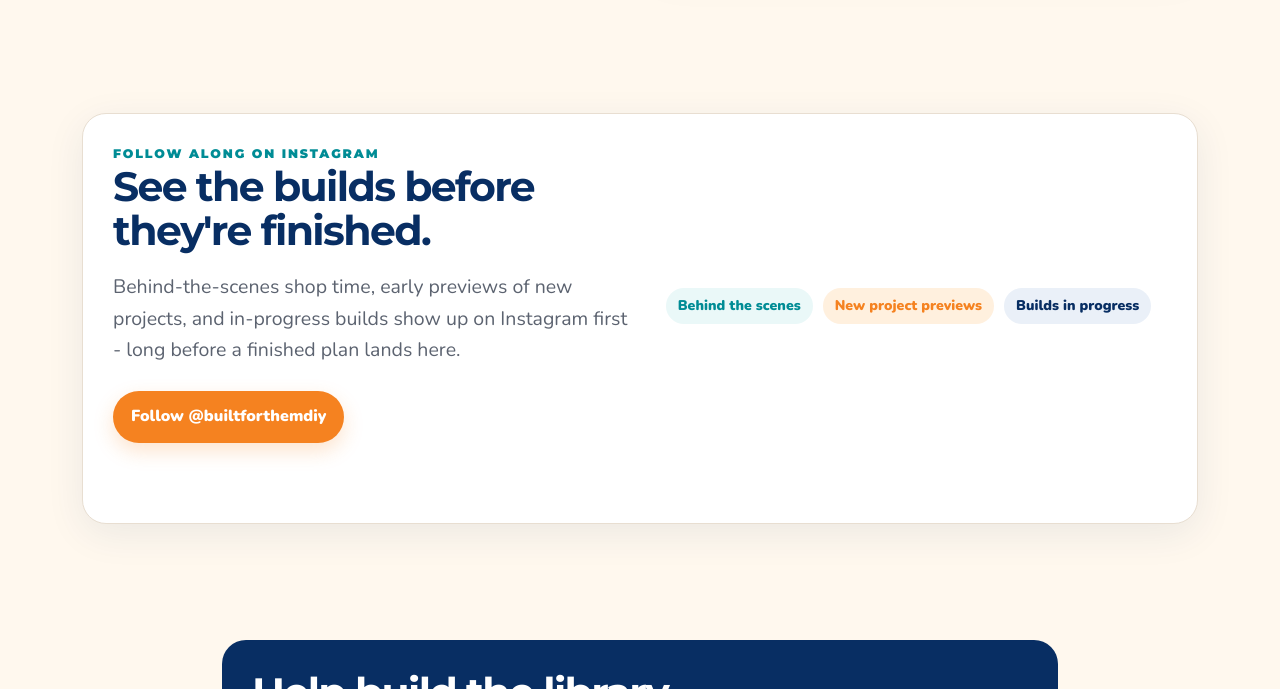
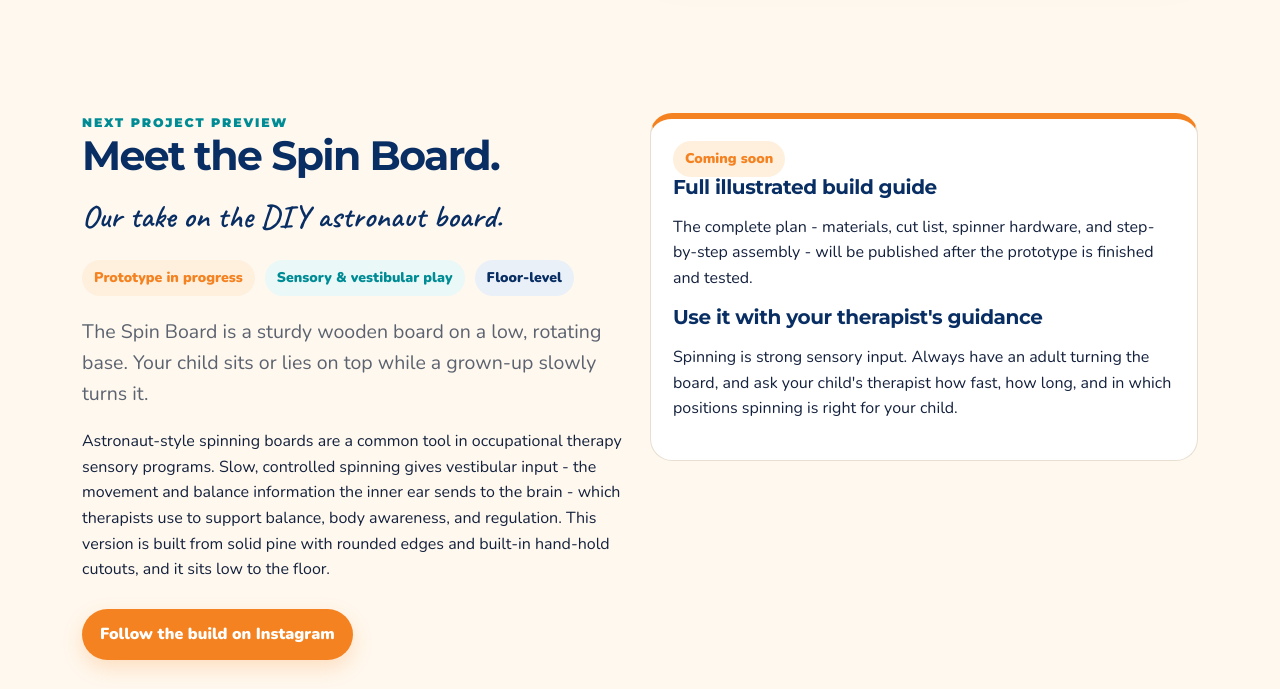
Before and after one commit to stereopirate/Built-For-Them, a plain HTML site: page index.html in a window 1280 px wide. Shown: the part 1731-2420 px from the top of the page. Drawn offline with nearby package versions, Linux system fonts and the light colour scheme; a script that the page names is missing.

Commit message:
Add Spin Board next-project preview to homepage
Co-Authored-By: Claude Opus 5.5 <noreply@anthropic.com>
Claude-Session: https://claude.ai/code/session_01D7ZKTWH3QPNsyDSQTkiRLE

```diff
--- a/index.html
+++ b/index.html
@@ -46,6 +46,34 @@
     </div>
   </section>
 
+  <section id="next-project" class="section">
+    <div class="grid two" style="align-items:start">
+      <div>
+        <div class="eyebrow">Next project preview</div>
+        <h2>Meet the Spin Board.</h2>
+        <p class="script">Our take on the DIY astronaut board.</p>
+        <div class="badges"><span class="badge orange">Prototype in progress</span><span class="badge">Sensory &amp; vestibular play</span><span class="badge navy">Floor-level</span></div>
+        <p class="lede">The Spin Board is a sturdy wooden board on a low, rotating base. Your child sits or lies on top while a grown-up slowly turns it.</p>
+        <p>Astronaut-style spinning boards are a common tool in occupational therapy sensory programs. Slow, controlled spinning gives vestibular input - the movement and balance information the inner ear sends to the brain - which therapists use to support balance, body awareness, and regulation. This version is built from solid pine with rounded edges and built-in hand-hold cutouts, and it sits low to the floor.</p>
+        <div class="hero-actions"><a class="button" href="https://www.instagram.com/builtforthemdiy/" target="_blank" rel="noopener">Follow the build on Instagram</a></div>
+      </div>
+      <div class="card warn">
+        <span class="badge orange">Coming soon</span>
+        <h3>Full illustrated build guide</h3>
+        <p>The complete plan - materials, cut list, spinner hardware, and step-by-step assembly - will be published after the prototype is finished and tested.</p>
+        <h3>Use it with your therapist's guidance</h3>
+        <p>Spinning is strong sensory input. Always have an adult turning the board, and ask your child's therapist how fast, how long, and in which positions spinning is right for your child.</p>
+      </div>
+    </div>
+    <div class="gallery" style="margin-top:24px">
+      <img src="/assets/images/spin-board-hero.jpg" alt="Spin Board prototype: a rounded-corner pine board with two hand-hold cutouts, shown at an angle">
+      <img src="/assets/images/spin-board-top.jpg" alt="Spin Board seen from above, showing the hand-hold cutouts at each end">
+      <img src="/assets/images/spin-board-spinner.jpg" alt="Round wooden spinner base resting on the underside of the Spin Board">
+      <img src="/assets/images/spin-board-profile.jpg" alt="Side profile of the Spin Board showing the board and low spinner base">
+      <img src="/assets/images/spin-board-base.jpg" alt="Underside of the Spin Board before the spinner base is attached">
+    </div>
+  </section>
+
   <section id="instagram" class="section">
     <div class="panel">
       <div class="grid two" style="align-items:center">
```
Also changed, not shown: assets/images/spin-board-base.jpg (added), assets/images/spin-board-hero.jpg (added), assets/images/spin-board-profile.jpg (added), assets/images/spin-board-spinner.jpg (added), assets/images/spin-board-top.jpg (added), 1 other file.
